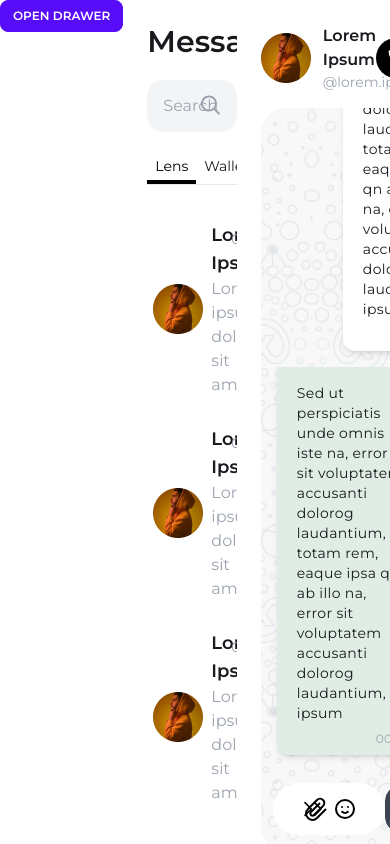
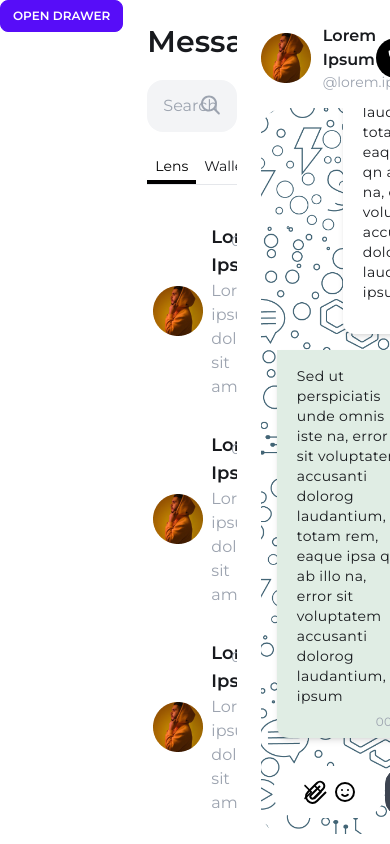
Before and after one commit to ImShivraj/Kyte-hackfs, a Next.js app: page /messages in a window 390 px wide. Built offline with nearby package versions, Linux system fonts and the light colour scheme.

Commit message:
fix: fixed height and sticky heading
fixed height for small screens and made the message and search input sticky when scrolling

```diff
--- a/src/components/message/ChatTabs.tsx
+++ b/src/components/message/ChatTabs.tsx
@@ -27,7 +27,7 @@ export default function ChatTabs() {
             activeTab === "lens"
               ? "text-black  border-b-4 border-black pb-1"
               : "",
-            "  text-sm"
+            "  text-sm text-center"
           )}
         >
           Lens
@@ -39,7 +39,7 @@ export default function ChatTabs() {
             activeTab === "wallet"
               ? "text-black  border-b-4 border-black pb-1"
               : "",
-            "  text-sm"
+            "  text-sm text-center"
           )}
         >
           Wallet
@@ -51,13 +51,13 @@ export default function ChatTabs() {
             activeTab === "requests"
               ? "text-black  border-b-4 border-black pb-1"
               : "",
-            " text-lightGreen text-sm"
+            " text-lightGreen text-sm text-center"
           )}
         >
           Requests&#40;2&#41;
         </Tab>
       </TabsHeader>
-      <TabsBody className="w-full">
+      <TabsBody className="w-full max-h-[74vh] h-[75vh] overflow-auto scrollbar-hide">
         <TabPanel className="w-full " key={"lens"} value={"lens"}>
           <div className=" -mx-2.5 ">
             <MessageUser
--- a/src/components/message/ChatWindow.tsx
+++ b/src/components/message/ChatWindow.tsx
@@ -26,8 +26,8 @@ function ChatWindow() {
           </button>
         </div>
       </div>
-      <div className="   relative mt-4 chat-wallpaper  max-h-[88vh] h-[88vh] overflow-auto rounded-3xl ">
-        <div className=" flex flex-col justify-end mt-auto h-[100%] p-4 overflow-auto scrollbar-hide pb-24 ">
+      <div className=" relative mt-4 chat-wallpaper  max-h-[86vh] h-[88vh] overflow-auto rounded-3xl ">
+        <div className=" flex flex-col justify-end mt-auto h-[100%] overflow-auto crollbar-hide  p-4  pb-24 ">
           <div className=" flex justify-start items-start gap-4 max-w-md ">
             <Image src={user} alt="user" />
             <p className=" relative mt-4 bg-white px-5 py-3 text-sm tracking-wide rounded-xl rounded-tl-none shadow-md pb-8 pt-4">
@@ -37,8 +37,8 @@ function ChatWindow() {
               </span>
             </p>
           </div>
-          <div className=" flex justify-start items-start gap-4 max-w-md ">
-            <Image src={user} alt="user" />
+          <div className=" flex justify-start items-start gap-4 max-w-md  ">
+            <Image  src={user} alt="user" />
             <p className=" relative mt-4 bg-white px-5 py-3 text-sm tracking-wide rounded-xl rounded-tl-none shadow-md pb-8 pt-4">
               Sed ut perspiciatis unde omnis iste na, error sit voluptatem
               accusanti dolorog laudantium, totam rem, eaque ipsa qn ab illo na,
--- a/src/components/message/MessageUser.tsx
+++ b/src/components/message/MessageUser.tsx
@@ -8,7 +8,7 @@ export default function MessageUser({
   time,
 }: MessageUser) {
   return (
-    <div className=" flex  items-center justify-start cursor-pointer my-3 py-2">
+    <div className=" flex  items-center justify-start cursor-pointer my-3 py-2.5">
       <Image src={user} alt="user" />
       <div className=" mx-2 relative w-full ">
         <div className=" text-lg font-semibold">{username}</div>
--- a/src/components/message/UserList.tsx
+++ b/src/components/message/UserList.tsx
@@ -6,8 +6,9 @@ import ChatTabs from "./ChatTabs";
 
 function UserList() {
   return (
-    <div className=" max-w-xs max-h-[95vh] h-[95vh] overflow-auto scrollbar-hide">
-      <div className=" sticky">
+    // max-h-[94vh] h-[95vh] overflow-auto scrollbar-hide
+    <div className=" max-w-xs max-h-[94vh] h-[95vh] overflow-auto scrollbar-hide  ">
+      <div className=" ">
         <div className="flex justify-between items-center">
           <h1 className=" text-3xl font-semibold">Messages</h1>
           <div className=" flex items-center">
--- a/styles/globals.css
+++ b/styles/globals.css
@@ -34,7 +34,8 @@ body {
 }
 
 .chat-wallpaper {
-  background-image: url('../public/chat-wallpaper.png');
+  /* background-image: url('../public/chat-wallpaper.png'); */
+  background-image: url('../public/chat_wallpaper.png');
   background-repeat: no-repeat;
   background-position: center;
   background-size: cover;
```
Also changed, not shown: pages/messages/[id].tsx (renamed from pages/dashboard/messages/[id].tsx), public/chat_wallpaper.png (added).
